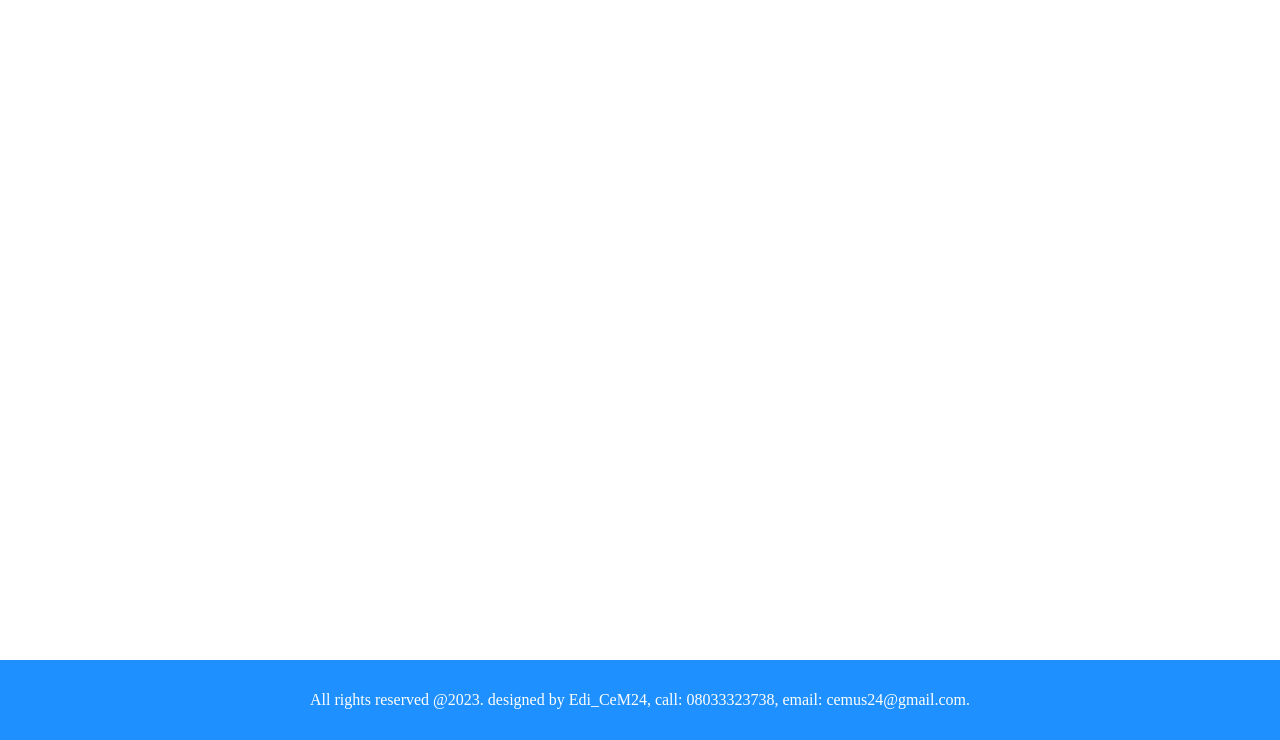
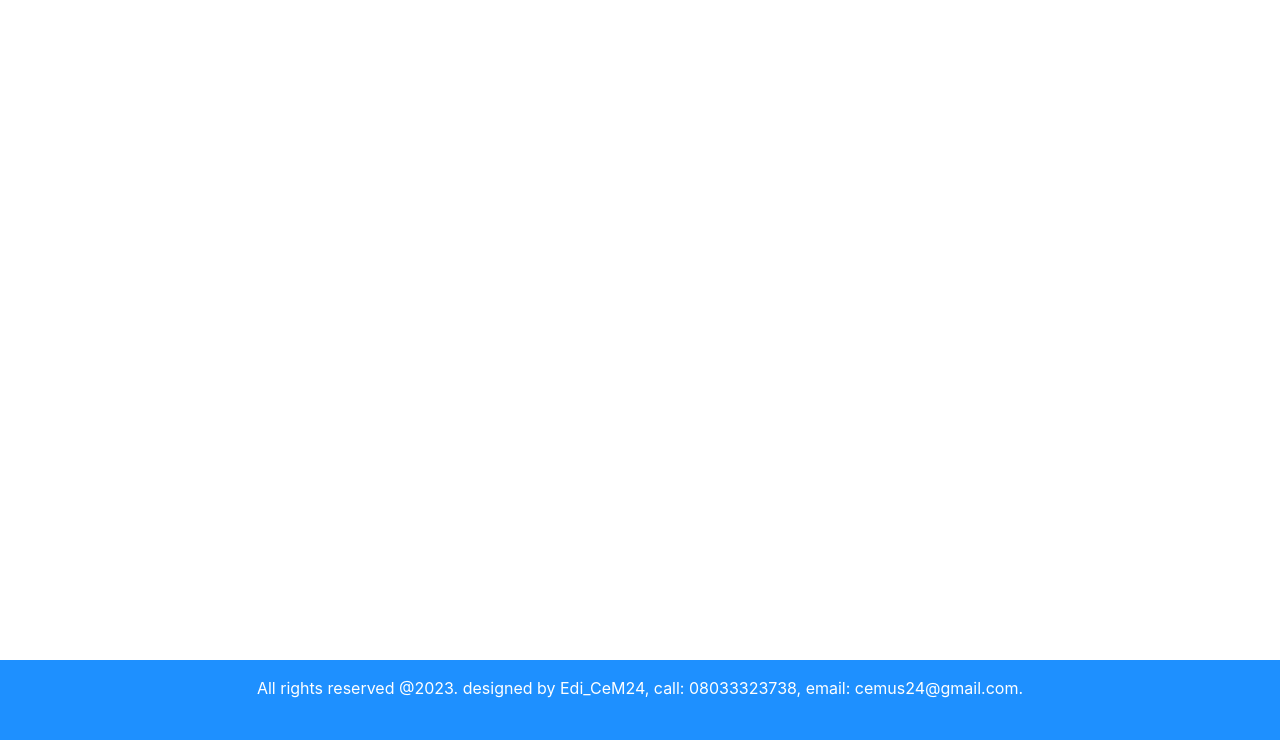
Before and after one commit to EdiCeM24/personal-portfolio-website, a plain HTML site: page frontend/src/index.html in a window 1280 px wide. Shown: the part 60-800 px from the top of the page. Drawn offline with nearby package versions, Linux system fonts and the light colour scheme.

Commit message:
commit changes

```diff
--- a/frontend/src/index.html
+++ b/frontend/src/index.html
@@ -6,6 +6,10 @@
     <meta name="viewport" content="width=device-width, initial-scale=1.0">
     <title>Personal Portfolio Website</title>
     <link rel="stylesheet" href="style.css">
+    <link rel="stylesheet" href="https://cdn.jsdelivr.net/npm/bootstrap@4.1.3/dist/css/bootstrap.min.css" integrity="sha384-MCw98/SFnGE8fJT3GXwEOngsV7Zt27NXFoaoApmYm81iuXoPkFOJwJ8ERdknLPMO" crossorigin="anonymous">
+    <link href="https://fonts.googleapis.com/icon?family=Material+Icons+sharp" rel="stylesheet">
+    <link rel="stylesheet" href="https://fonts.googleapis.com/css2?family=Material+Symbols+sharp+Outlined:opsz,wght,FILL,GRAD@20..48,100..700,0..1,-50..200" />
+    <link rel="stylesheet" href="https://fonts.googleapis.com/css2?family=Material+Symbols+Sharp:opsz,wght,FILL,GRAD@20..48,100..700,0..1,-50..200" />
 </head>
 <body>
     <div class="grid-container">
```
